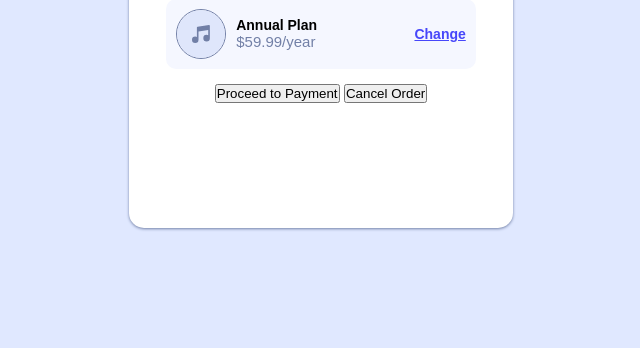
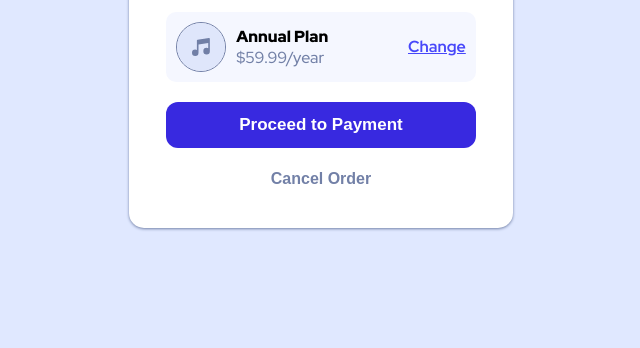
Before and after one commit to herv3us/order-summary-card, a plain HTML site: page index.html in a window 1280 px wide. Shown: the part 452-800 px from the top of the page, without its empty margins (319-959 px from the left). Drawn offline with Linux system fonts and the light colour scheme.

Commit message:
style buttons and finish off the styling for the whole card.

```diff
--- a/index.html
+++ b/index.html
@@ -32,8 +32,8 @@
         </div>
 
         <div id="buttons-container">
-          <button>Proceed to Payment</button>
-          <button>Cancel Order</button>
+          <button class="payBtn">Proceed to Payment</button>
+          <button class="cansleBtn">Cancel Order</button>
         </div>
       </div>
     </div>
--- a/style.css
+++ b/style.css
@@ -1,3 +1,5 @@
+@import url('https://fonts.googleapis.com/css2?family=Red+Hat+Display:wght@300;400;500;600;700;800;900&family=Roboto:wght@100;300;400&display=swap');
+
 * {
   box-sizing: border-box;
   margin: 0;
@@ -46,6 +48,7 @@ body {
   color: hsl(223deg, 47%, 23%);
   text-align: center;
   margin: 10px 0;
+  font-weight: 900;
 }
 
 #text-container p {
@@ -78,21 +81,70 @@ body {
 }
 
 .item-text h3 {
-    font-size: 14px;
+  font-size: 16px;
+  font-weight: 900;
 }
 
 .item-text p {
   color: hsl(224deg, 23%, 55%);
-  font-size: 15px;
+  font-size: 16px;
+  font-weight: 500;
 }
 
-a, a:active, a:focus, a:visited  {
-color: rgb(71, 71, 250);
-font-weight: bold;
-font-size: 14px;
+a,
+a:active,
+a:focus,
+a:visited {
+  color: rgb(71, 71, 250);
+  font-weight: bold;
+  font-size: 16px;
 }
 
 a:hover {
-    color:rgb(112, 112, 255);
-    text-decoration: none;
+  color: rgb(112, 112, 255);
+  text-decoration: none;
 }
+
+#buttons-container {
+  display: flex;
+  flex-direction: column;
+  justify-content: center;
+  align-items: center;
+  gap: 10px;
+  width: 90%;
+  margin-top: 5px;
+}
+
+.payBtn {
+  background-color: hsl(245deg, 75%, 52%);
+  border-radius: 12px;
+  border: none;
+  color: #fff;
+  cursor: pointer;
+  font-weight: 700;
+  font-size: 17px;
+  padding: 13px;
+  width: 100%;
+}
+
+.payBtn:hover {
+  transform: scale(0.99);
+  background-color: #6255e7;
+  box-shadow: 9 1px 10px #6255e7;
+  -webkit-box-shadow: 0 1px 10px #6255e7;
+}
+
+.cansleBtn {
+  background-color: transparent;
+  border: none;
+  color: hsl(224deg, 23%, 55%);
+  cursor: pointer;
+  font-size: 15px;
+  font-weight: 700;
+  font-size: 16px;
+  padding: 12px;
+}
+
+.cansleBtn:hover {
+    color: #000;
+}
```
